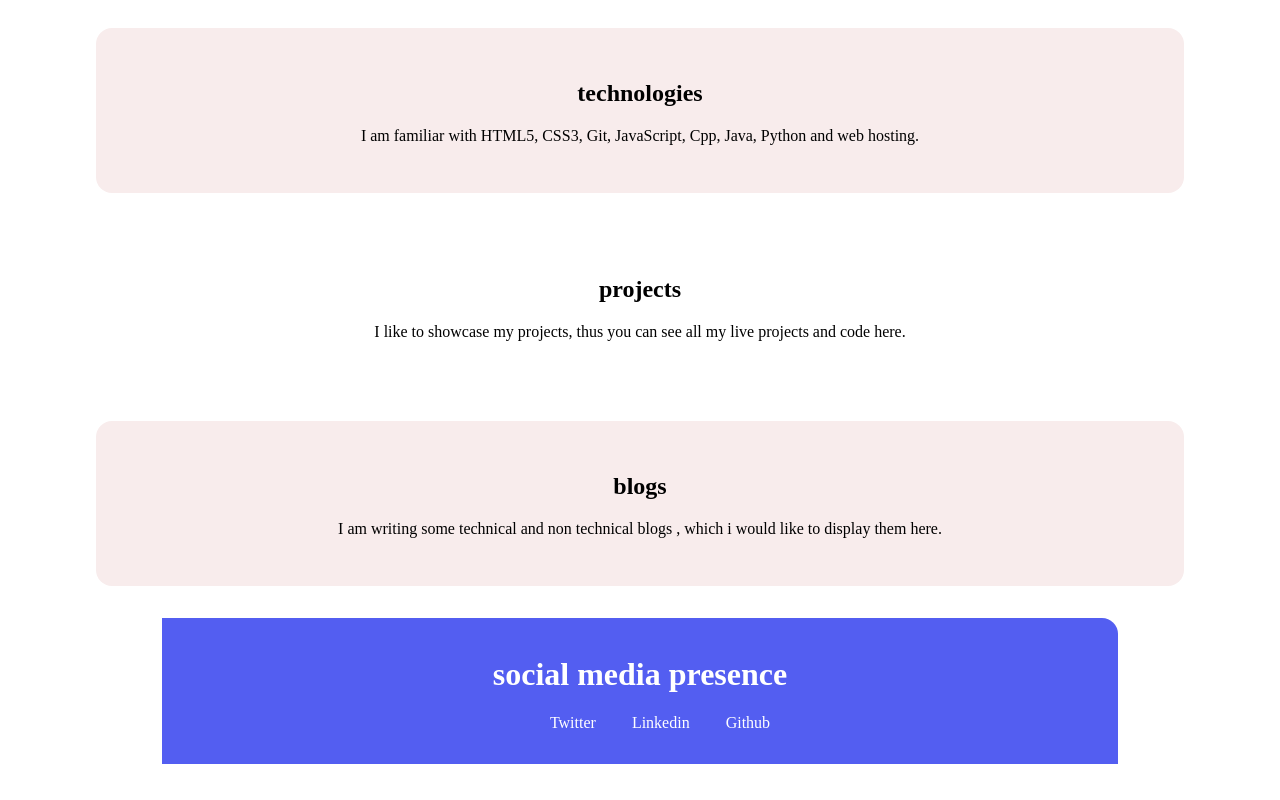
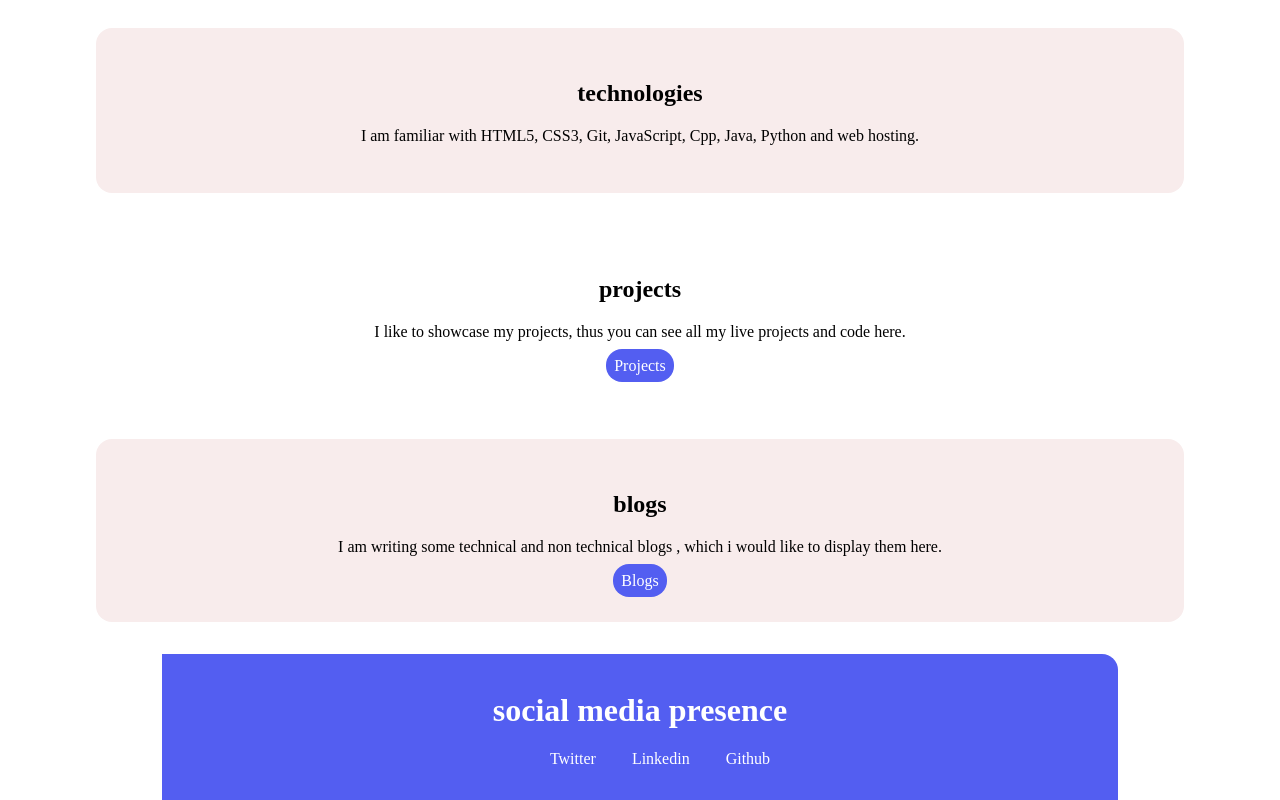
Before and after one commit to Dorababupc/markFour, a plain HTML site: page index.html in a window 1280 px wide. Shown: the part 613-1413 px from the top of the page. Before the commit the page ends 1377 px from the top, so only its background shows below. Drawn offline with Linux system fonts and the light colour scheme.

Commit message:
updating links for index

```diff
--- a/index.html
+++ b/index.html
@@ -40,6 +40,7 @@
                 I am familiar with HTML5, CSS3, Git, JavaScript, Cpp, Java, Python and web hosting.
             </p>
         </div>
+
     </section>
     <section class="section" >
         <div class="tech">
@@ -51,6 +52,9 @@
             </p>
 
         </div>
+        <div class="mid">
+            <a class="link linker inline" href="projects.html">Projects</a>
+        </div>
     </section>
     <section class="section clr" >
         <div class="tech">
@@ -61,6 +65,9 @@
                 I am writing some technical and non technical blogs , which i would like to display them here.
             </p>
 
+        </div>
+        <div class="mid">
+            <a class="link linker inline" href="blogs.html">Blogs</a>
         </div>
     </section>
     <footer>
```
